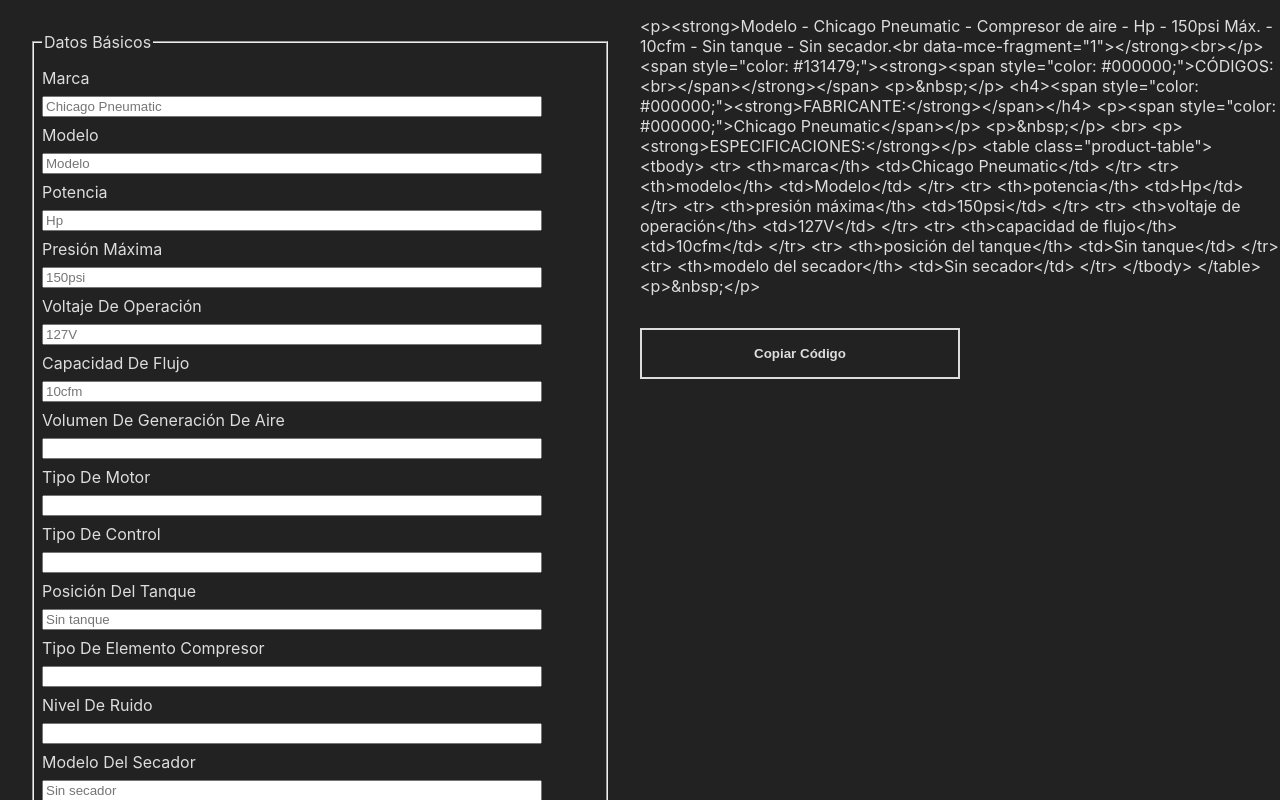
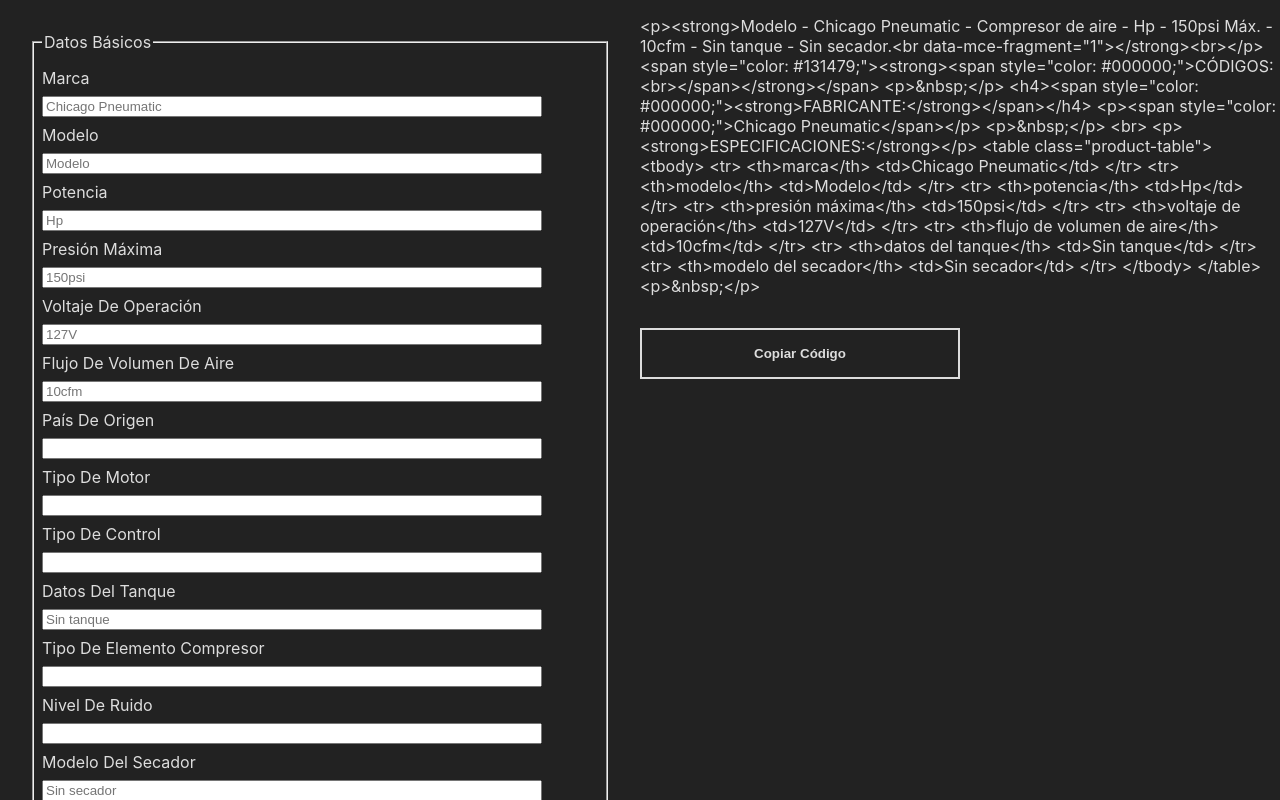
Before and after one commit to CharleyDvs/HtmlGenerator, a Next.js app: page /productHtml in a window 1280 px wide. Shown: the top 800 px of the page. Built offline with nearby package versions, Linux system fonts and the light colour scheme.

Commit message:
Modified labels for compressor html generator

```diff
--- a/components/CompressorHtml/index.jsx
+++ b/components/CompressorHtml/index.jsx
@@ -31,11 +31,11 @@
     },
     flowRate: {
       name: 'flowRate',
-      label: 'capacidad de flujo',
+      label: 'flujo de volumen de aire',
     },
-    airFlow: {
-      name: 'airFlow',
-      label: 'volumen de generación de aire',
+    originCountry: {
+      name: 'originCountry',
+      label: 'país de origen',
     },
     motor: {
       name: 'motor',
@@ -47,7 +47,7 @@
     },
     tank: {
       name: 'tank',
-      label: 'posición del tanque',
+      label: 'datos del tanque',
     },
     compressorElem: {
       name: 'compressorElem',
```
